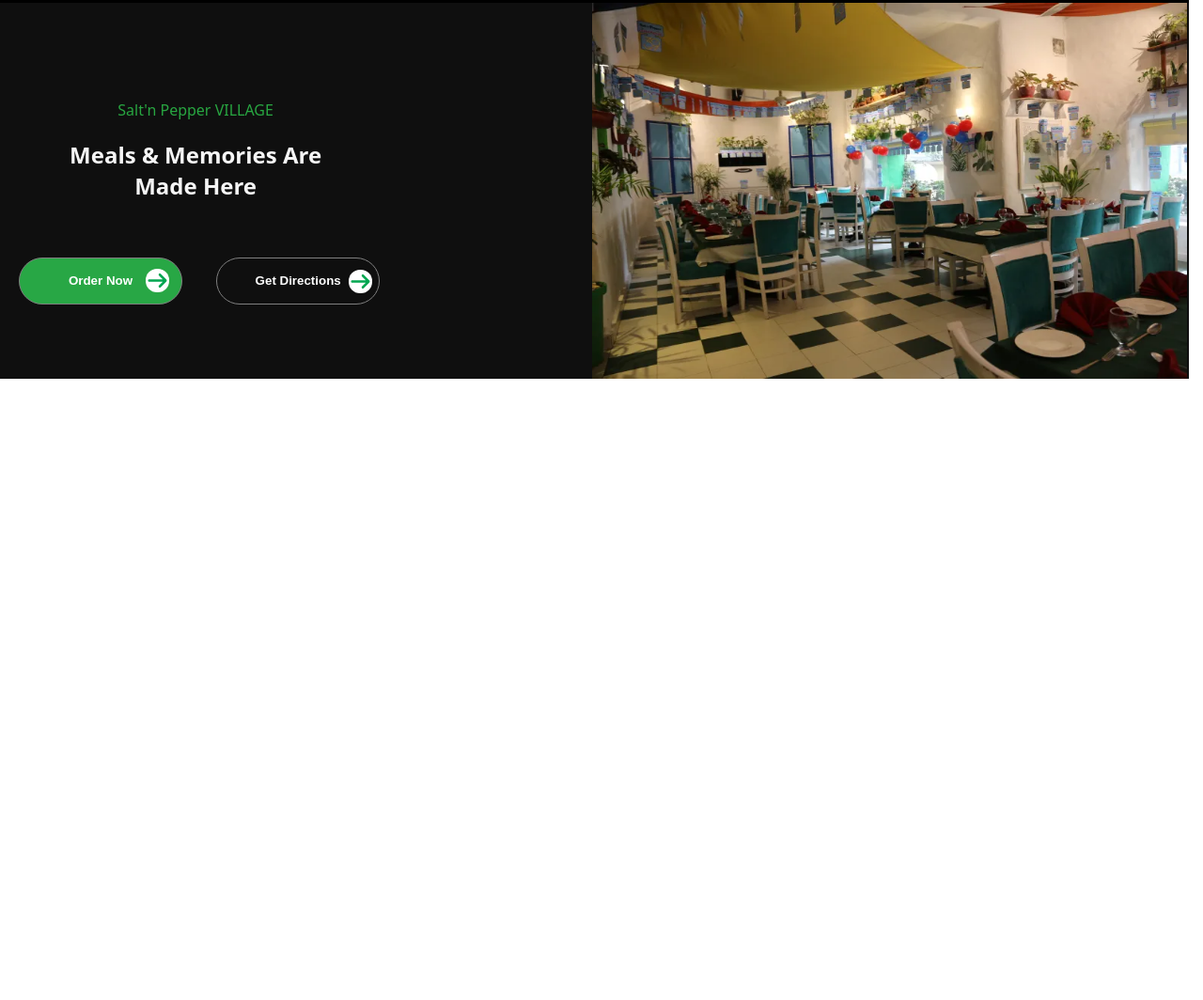
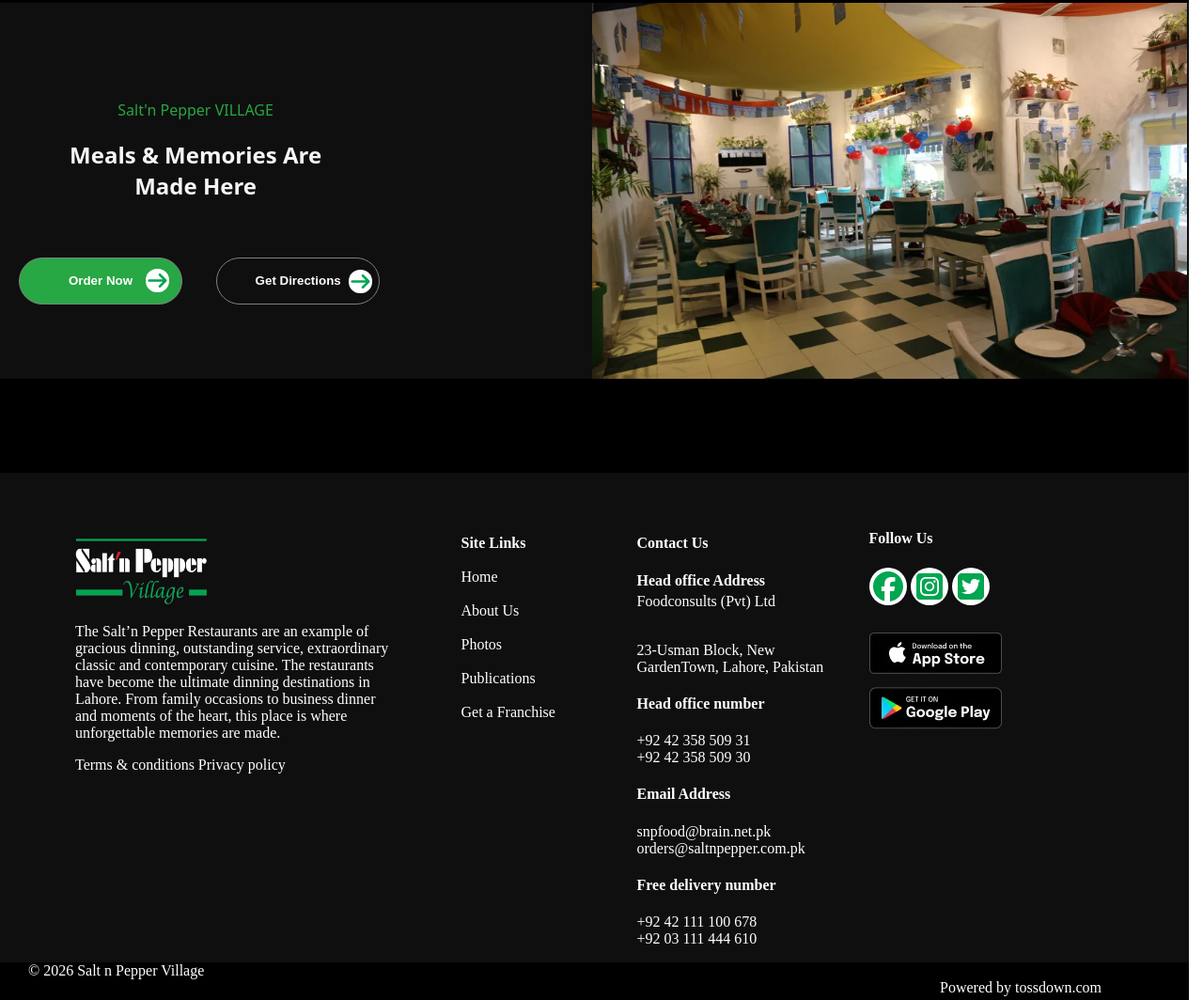
Before and after one commit to Muzamil-Muraad/assignments_main, a plain HTML site: page assignment_2/index.html in a window 1280 px wide. Shown: the part 3888-4952 px from the top of the page at 94% size. Before the commit the page ends 4312 px from the top, so only its background shows below. Drawn offline with Linux system fonts and the light colour scheme.

Commit message:
sap_done
first web page creeated

```diff
--- a/assignment_2/index.html
+++ b/assignment_2/index.html
@@ -77,6 +77,64 @@
             </div>
 
         </section>
+        <div class="space"></div>
+
+        <footer>
+            <div class="f1">
+            <img src="images/newlogo.webp" alt="">
+            <p>
+                The Salt’n Pepper Restaurants are an example of gracious dinning, outstanding service, extraordinary classic and contemporary cuisine. The restaurants have become the ultimate dinning destinations in Lahore. From family occasions to business dinner and moments of the heart, this place is where unforgettable memories are made.
+            </p>
+            <p>
+                Terms & conditions Privacy policy
+            </p>
+            </div >
+            <div class="f2">
+                <ul>
+                    <li class="l">Site Links</li>
+                    <br>
+                    <li>Home</li>
+                    <br>
+                    <li>About Us</li>
+                    <br>
+                    <li>Photos</li>
+                    <br>
+                    <li>Publications</li>
+                    <br>
+                    <li>Get a Franchise</li>
+                </ul>
+            </div>
+            <div class="f3">
+                <h4>Contact Us</h4>
+                 <h4 id="zero"><B>Head office Address</B></h4>
+                 <p id="zero1">Foodconsults (Pvt) Ltd</p>
+                 <br>
+                 <p>23-Usman Block, New GardenTown, Lahore, Pakistan</p>
+                 <h4><b>Head office number</b></h4>
+                 <p>+92 42 358 509 31 <br>+92 42 358 509 30</p>
+                 <h4><b>Email Address</b></h4>
+                 <p>snpfood@brain.net.pk
+                orders@saltnpepper.com.pk</p>
+                <h4><b> Free delivery number </b></h4>
+                <p>+92 42 111 100 678 <br>
+                    +92 03 111 444 610
+                </p>
+            </div>
+            <div class="f4">
+                <h4><b>Follow Us</b></h4>
+                <img src="images/facebook-brands-solid-full.svg" alt="" class="same">
+                <img src="images/square-instagram-brands-solid-full.svg" alt="" class="same">
+                <img src="images/square-twitter-brands-solid-full.svg" alt="" class="same">
+                <br>
+                <img src="images/last.webp" alt="" style="margin-top: 25px;"><br>
+                <img src="images/done.webp" alt="" style=" margin-top: 10px;">
+            </div>
+
+        </footer>
+         <div class="done">
+            <p class="pd">© 2026 Salt n Pepper Village</p>
+            <p class="pd1"">Powered by tossdown.com</p>
+        </div>
 
     </div>
 </body>
--- a/assignment_2/style.css
+++ b/assignment_2/style.css
@@ -303,3 +303,9 @@
     bottom: 12px;
     right: 20px;
 }
+.space
+{
+    width: 1265px;
+    height: 100px;
+    background-color: rgb(0, 0, 0)  ;
+}
--- a/assignment_2/style2.css
+++ b/assignment_2/style2.css
@@ -0,0 +1,91 @@
+    footer
+{
+background: #0f0f0f;
+width: 1265px;
+height: auto;
+display: flex;
+color: white;
+
+}
+.f1
+{
+    width: 30%;
+    margin-left: 80px;
+}
+.f1>img
+{
+   width: 140px;
+   height: 70px;
+   margin-top: 70px;
+
+}
+.f1>p
+{color: white;}
+.f2
+{
+    width: 20%;
+    height: auto;
+    margin-left: 30px;
+    margin-top: 50px;
+}
+.f2>ul
+{
+    text-decoration: none;
+    list-style-type: none;
+}
+.f2>li
+{
+    margin: 20px;
+}
+.l
+{
+    font-weight: bolder;
+}
+
+.f3
+{
+    width: 20%;
+    margin-top: 45px;
+}
+#zero
+{
+    margin: 0px;
+}
+#zero1
+{
+    margin: 0px;
+    margin-top: 4px;
+}
+
+.f4
+{
+    width: 30%;
+    color: white;
+    margin-top: 40px;
+    margin-left: 20px;
+}
+.same
+{
+    width: 40px;
+    height: 40px;
+     background-color: white;
+     border-radius: 20px;
+}
+.done
+{
+    width: 1265px;
+        height: 40px;
+    }
+.pd
+{
+    color: white;
+    text-align: left;
+    margin-left: 30px;
+    display: inline;
+}
+.pd1
+{
+    display: inline;
+    color: white;
+    margin-left: 1000px;
+}
```
Also changed, not shown: assignment_2/images/done.webp (added), assignment_2/images/facebook-brands-solid-full.svg (added), assignment_2/images/last.webp (added), assignment_2/images/square-instagram-brands-solid-full.svg (added), assignment_2/images/square-twitter-brands-solid-full.svg (added).
